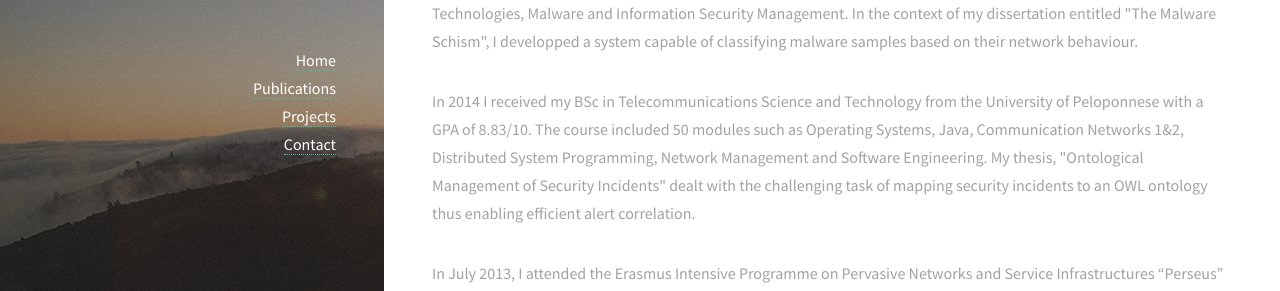
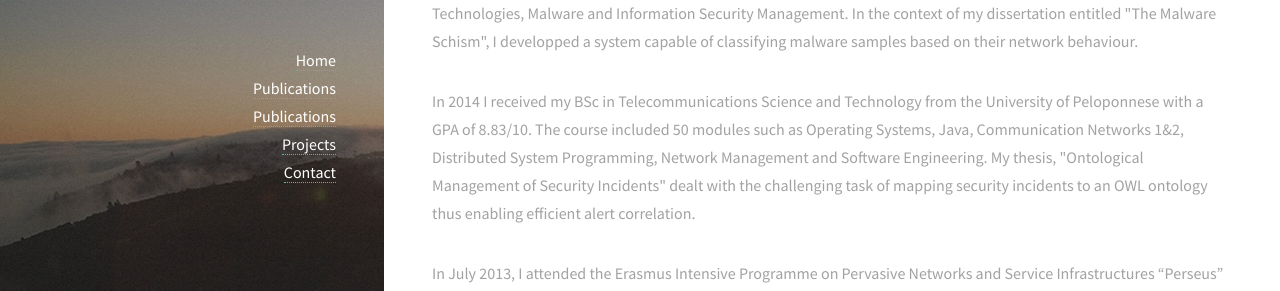
Before and after one commit to arisath/jekyll, a Jekyll site: the page built from index.html, in a window 1280 px wide. Shown: the part 293-584 px from the top of the page. Built offline with Jekyll 4.4.1, drawn with Linux system fonts in a browser that asks for light colours; Markdown is read by kramdown in place of the engine named in the settings.

Commit message:
Update default.html

```diff
--- a/_layouts/default.html
+++ b/_layouts/default.html
@@ -27,6 +27,8 @@
 
 </br></br></br>
 <a href="{{site.baseurl}}/index.html"><strong>Home</strong> </a>
+</br>
+<a href="{{site.baseurl}}/posts.html"><strong>Publications</strong></a>
 </br>
 <a href="{{site.baseurl}}/publications.html"><strong>Publications</strong></a>
 </br>
```
